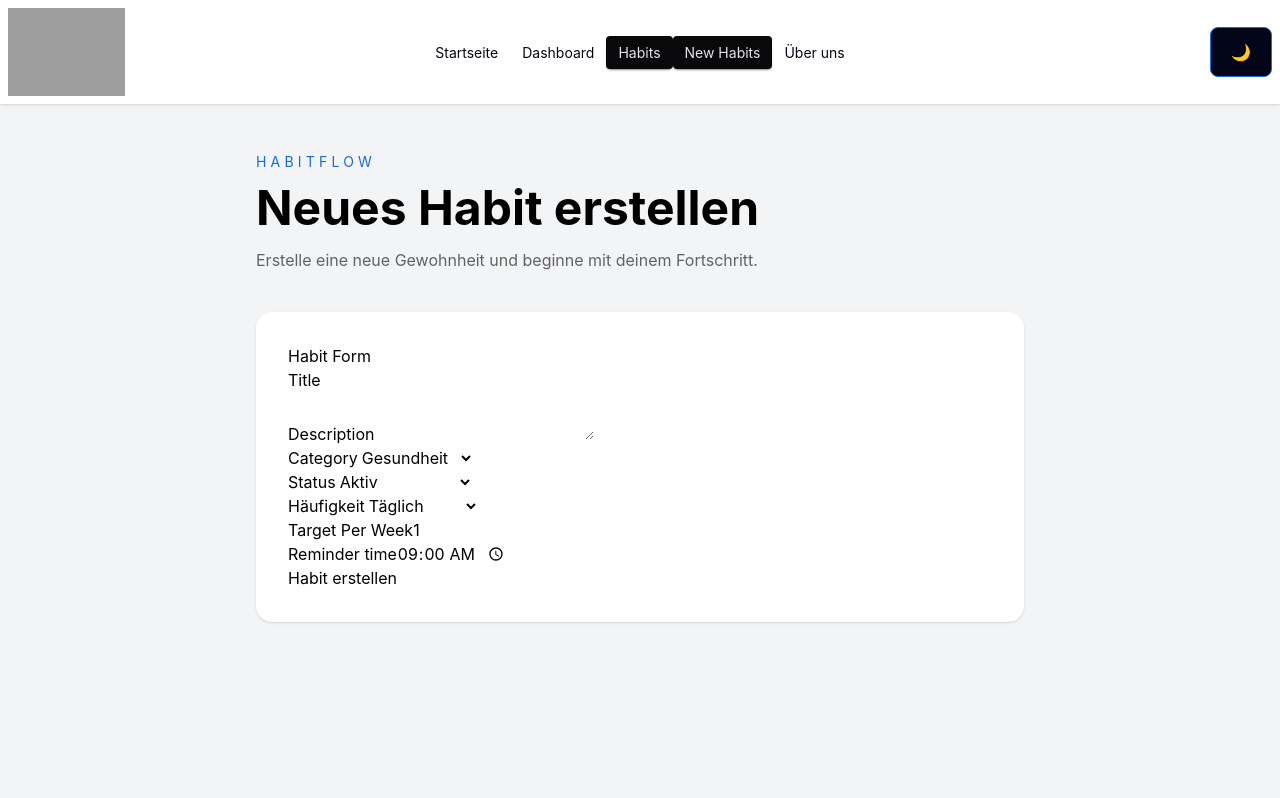
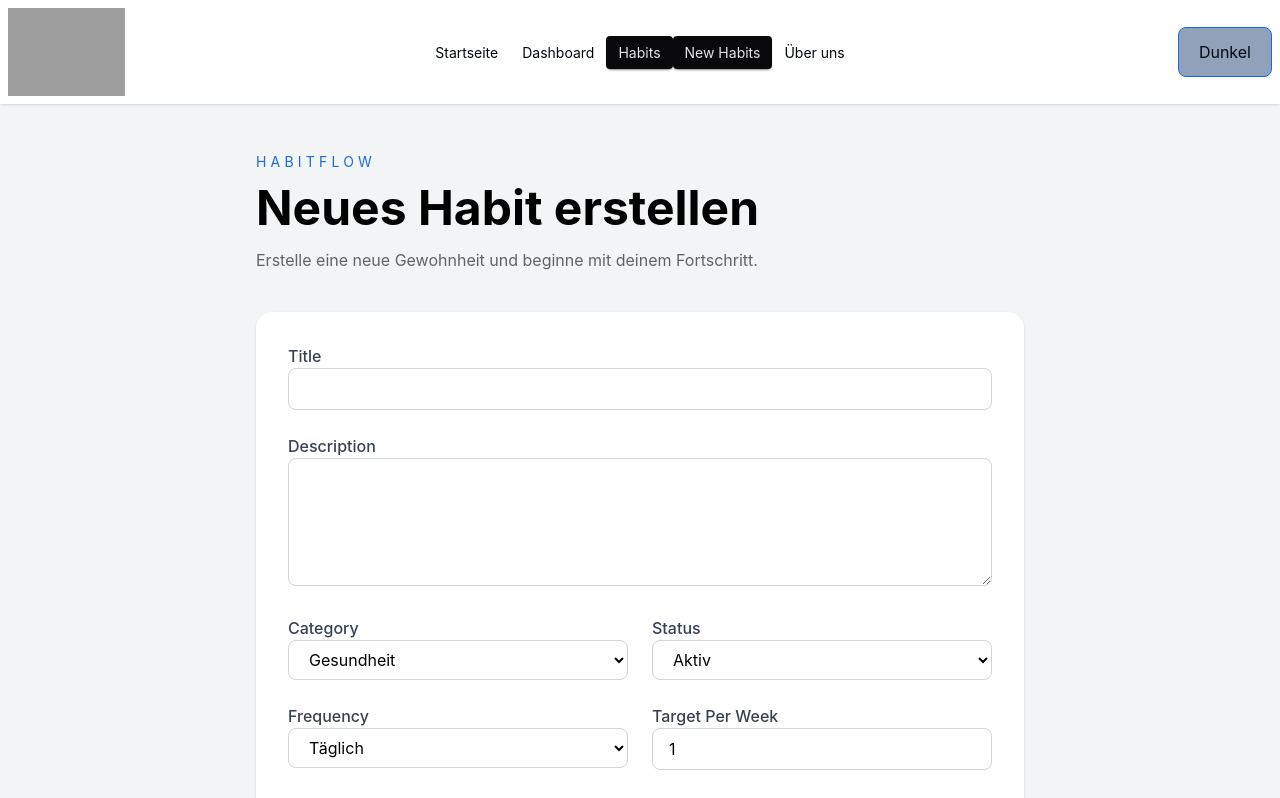
Before and after one commit to Neykeb/HabitTracker, a React (Vite) app: page /habits/new in a window 1280 px wide. Shown: the top 798 px of the page. Built offline with nearby package versions, Linux system fonts and the light colour scheme; grey boxes are pictures that could not be loaded.

Commit message:
Refactor Dashboard and Navigation components; remove FilterBar component and update styling for theme toggle button

```diff
--- a/src/components/Dashboard/Dashboard.tsx
+++ b/src/components/Dashboard/Dashboard.tsx
@@ -1,6 +1,6 @@
 import { useState } from "react";
 import type { HabitStatus } from "../../types/habit";
-import FilterBar from "../Filter/FilterBar";
+import FilterBar from "../filter/FilterBar";
 import SearchBar from "../Search/SearchBar";
 import { useTheme } from "../../context/ThemeContext";
 import { useHabits } from "../../hooks/useHabits";
@@ -58,10 +58,7 @@ export default function Dashboard() {
             HabitFlow
           </p>
 
-          {/* Theme Toggle Button - wechselt zwischen Hell und Dunkel */}
-          <button onClick={toggleTheme}>
-            {isDark ? "☀️ Heller Modus" : "🌙 Dunkler Modus"}
-          </button>
+
 
           <p className={isDark ? "mt-3 text-white/60" : "mt-3 text-black/60"}>
             Verwalte deine Gewohnheiten und verfolge deinen Fortschritt.
--- a/src/components/Filter/FilterBar.tsx
+++ /dev/null
@@ -1,41 +0,0 @@
-import type { HabitStatus } from "../../types/habit";
-
-type FilterBarProps = {
-  activeFilter: HabitStatus | "all";
-  onFilterChange: (filter: HabitStatus | "all") => void;
-};
-
-export default function FilterBar({ activeFilter, onFilterChange }: FilterBarProps) {
-  return (
-    <div>
-      {/* style ändert sich wenn der Button aktiv ist */}
-      <button
-        onClick={() => onFilterChange("all")}
-        style={{ fontWeight: activeFilter === "all" ? "bold" : "normal" }}
-      >
-        Alle
-      </button>
-
-      <button
-        onClick={() => onFilterChange("aktiv")}
-        style={{ fontWeight: activeFilter === "aktiv" ? "bold" : "normal" }}
-      >
-        Aktiv
-      </button>
-
-      <button
-        onClick={() => onFilterChange("pausiert")}
-        style={{ fontWeight: activeFilter === "pausiert" ? "bold" : "normal" }}
-      >
-        Pausiert
-      </button>
-
-      <button
-        onClick={() => onFilterChange("abgeschlossen")}
-        style={{ fontWeight: activeFilter === "abgeschlossen" ? "bold" : "normal" }}
-      >
-        Abgeschlossen
-      </button>
-    </div>
-  );
-}
--- /dev/null
+++ b/src/components/filter/FilterBar.tsx
@@ -0,0 +1,56 @@
+import type { HabitStatus } from "../../types/habit";
+
+type FilterBarProps = {
+  activeFilter: HabitStatus | "all";
+  onFilterChange: (filter: HabitStatus | "all") => void;
+};
+
+export default function FilterBar({ activeFilter, onFilterChange }: FilterBarProps) {
+  return (
+    <div className="flex flex-wrap gap-3 rounded-xl bg-base-200 p-3 shadow-sm text-white">
+      <button
+        onClick={() => onFilterChange("all")}
+        className={`rounded-lg px-4 py-2 transition-all duration-200 ${
+          activeFilter === "all"
+            ? "bg-[#1C6ADD] text-primary-content font-semibold shadow"
+            : "bg-base-100 hover:bg-base-300"
+        }`}
+      >
+        Alle
+      </button>
+
+      <button
+        onClick={() => onFilterChange("aktiv")}
+        className={`rounded-lg px-4 py-2 transition-all duration-200 ${
+          activeFilter === "aktiv"
+            ? "bg-[#1C6ADD] text-primary-content font-semibold shadow"
+            : "bg-base-100 hover:bg-base-300"
+        }`}
+      >
+        Aktiv
+      </button>
+
+      <button
+        onClick={() => onFilterChange("pausiert")}
+        className={`rounded-lg px-4 py-2 transition-all duration-200 ${
+          activeFilter === "pausiert"
+            ? "bg-[#1C6ADD] text-primary-content font-semibold shadow"
+            : "bg-base-100 hover:bg-base-300"
+        }`}
+      >
+        Pausiert
+      </button>
+
+      <button
+        onClick={() => onFilterChange("abgeschlossen")}
+        className={`rounded-lg px-4 py-2 transition-all duration-200 ${
+          activeFilter === "abgeschlossen"
+            ? "bg-[#1C6ADD] text-primary-content font-semibold shadow"
+            : "bg-base-100 hover:bg-base-300"
+        }`}
+      >
+        Abgeschlossen
+      </button>
+    </div>
+  );
+}
--- a/src/components/forms/HabitForm.tsx
+++ b/src/components/forms/HabitForm.tsx
@@ -49,11 +49,16 @@ export function HabitForm({
   }
 
 return (
-    <form onSubmit={handleSubmit}>
-      <h2>Habit Form</h2>
+  <form
+    onSubmit={handleSubmit}
+    className="mx-auto  space-y-6 "
+  >
+    {/* <h2 className="text-3xl font-bold text-[#1C6ADD]">Habit Form</h2> */}
 
-      <div>
-        <label htmlFor="title">Title</label>
+    <div className="space-y-2">
+      <label htmlFor="title" className="font-medium text-gray-700">
+        Title
+      </label>
       <input
         id="title"
         name="title"
@@ -65,12 +70,15 @@ export function HabitForm({
             title: event.target.value,
           }))
         }
+        className="w-full rounded-lg border border-gray-300 px-4 py-2 outline-none transition focus:border-[#1C6ADD] focus:ring-2 focus:ring-[#1C6ADD]/20"
       />
-        {errors.title && <p>{errors.title}</p>}
+      {errors.title && <p className="text-sm text-red-500">{errors.title}</p>}
     </div>
 
-      <div>
-        <label htmlFor="description">Description</label>
+    <div className="space-y-2">
+      <label htmlFor="description" className="font-medium text-gray-700">
+        Description
+      </label>
       <textarea
         id="description"
         name="description"
@@ -81,12 +89,18 @@ export function HabitForm({
             description: event.target.value,
           }))
         }
+        className="min-h-32 w-full rounded-lg border border-gray-300 px-4 py-2 outline-none transition focus:border-[#1C6ADD] focus:ring-2 focus:ring-[#1C6ADD]/20"
       />
-        {errors.description && <p>{errors.description}</p>}
+      {errors.description && (
+        <p className="text-sm text-red-500">{errors.description}</p>
+      )}
     </div>
 
-      <div>
-        <label htmlFor="category">Category</label>
+    <div className="grid gap-6 md:grid-cols-2">
+      <div className="space-y-2">
+        <label htmlFor="category" className="font-medium text-gray-700">
+          Category
+        </label>
         <select
           id="category"
           name="category"
@@ -97,6 +111,7 @@ export function HabitForm({
               category: event.target.value as HabitFormData["category"],
             }))
           }
+          className="w-full rounded-lg border border-gray-300 px-4 py-2 outline-none transition focus:border-[#1C6ADD] focus:ring-2 focus:ring-[#1C6ADD]/20"
         >
           <option value="Gesundheit">Gesundheit</option>
           <option value="Produktivität">Produktivität</option>
@@ -104,11 +119,15 @@ export function HabitForm({
           <option value="Lernen">Lernen</option>
           <option value="Soziales">Soziales</option>
         </select>
-        {errors.category && <p>{errors.category}</p>}
+        {errors.category && (
+          <p className="text-sm text-red-500">{errors.category}</p>
+        )}
       </div>
 
-      <div>
-        <label htmlFor="status">Status</label>
+      <div className="space-y-2">
+        <label htmlFor="status" className="font-medium text-gray-700">
+          Status
+        </label>
         <select
           id="status"
           name="status"
@@ -119,16 +138,21 @@ export function HabitForm({
               status: event.target.value as HabitFormData["status"],
             }))
           }
+          className="w-full rounded-lg border border-gray-300 px-4 py-2 outline-none transition focus:border-[#1C6ADD] focus:ring-2 focus:ring-[#1C6ADD]/20"
         >
           <option value="aktiv">Aktiv</option>
           <option value="pausiert">Pausiert</option>
           <option value="abgeschlossen">Abgeschlossen</option>
         </select>
-        {errors.status && <p>{errors.status}</p>}
+        {errors.status && (
+          <p className="text-sm text-red-500">{errors.status}</p>
+        )}
       </div>
 
-      <div>
-        <label htmlFor="frequency">Häufigkeit</label>
+      <div className="space-y-2">
+        <label htmlFor="frequency" className="font-medium text-gray-700">
+          Frequency
+        </label>
         <select
           id="frequency"
           name="frequency"
@@ -139,16 +163,21 @@ export function HabitForm({
               frequency: event.target.value as HabitFormData["frequency"],
             }))
           }
+          className="w-full rounded-lg border border-gray-300 px-4 py-2 outline-none transition focus:border-[#1C6ADD] focus:ring-2 focus:ring-[#1C6ADD]/20"
         >
           <option value="täglich">Täglich</option>
           <option value="wöchentlich">Wöchentlich</option>
           <option value="individuell">Individuell</option>
         </select>
-        {errors.frequency && <p>{errors.frequency}</p>}
+        {errors.frequency && (
+          <p className="text-sm text-red-500">{errors.frequency}</p>
+        )}
       </div>
 
-      <div>
-        <label htmlFor="targetPerWeek">Target Per Week</label>
+      <div className="space-y-2">
+        <label htmlFor="targetPerWeek" className="font-medium text-gray-700">
+          Target Per Week
+        </label>
         <input
           id="targetPerWeek"
           name="targetPerWeek"
@@ -162,12 +191,17 @@ export function HabitForm({
               targetPerWeek: Number(event.target.value),
             }))
           }
+          className="w-full rounded-lg border border-gray-300 px-4 py-2 outline-none transition focus:border-[#1C6ADD] focus:ring-2 focus:ring-[#1C6ADD]/20"
         />
-        {errors.targetPerWeek && <p>{errors.targetPerWeek}</p>}
+        {errors.targetPerWeek && (
+          <p className="text-sm text-red-500">{errors.targetPerWeek}</p>
+        )}
       </div>
 
-      <div>
-        <label htmlFor="reminderTime">Reminder time</label>
+      <div className="space-y-2 md:col-span-2">
+        <label htmlFor="reminderTime" className="font-medium text-gray-700">
+          Reminder Time
+        </label>
         <input
           id="reminderTime"
           name="reminderTime"
@@ -179,12 +213,20 @@ export function HabitForm({
               reminderTime: event.target.value,
             }))
           }
+          className="w-full rounded-lg border border-gray-300 px-4 py-2 outline-none transition focus:border-[#1C6ADD] focus:ring-2 focus:ring-[#1C6ADD]/20"
         />
-        {errors.reminderTime && <p>{errors.reminderTime}</p>}
+        {errors.reminderTime && (
+          <p className="text-sm text-red-500">{errors.reminderTime}</p>
+        )}
+      </div>
     </div>
 
-      <button type="submit" disabled={isSubmitting}>
-        {isSubmitting ? "saving..." : submitLabel}
+    <button
+      type="submit"
+      disabled={isSubmitting}
+      className="w-full rounded-lg bg-[#1C6ADD] px-6 py-3 font-semibold text-white transition hover:bg-[#1658B8] disabled:cursor-not-allowed disabled:opacity-60"
+    >
+      {isSubmitting ? "Saving..." : submitLabel}
     </button>
   </form>
 );
--- a/src/pages/navigation.tsx
+++ b/src/pages/navigation.tsx
@@ -81,9 +81,9 @@ export function Navigation() {
         <div className="navbar-end">
           <button
             onClick={toggleTheme}
-            className="rounded-lg bg-slate-950 border border-[#1C6ADD] px-5 py-3 transition hover:bg-[#1C6ADD] hover:text-white"
+            className="rounded-lg bg-slate-400 border border-[#1C6ADD] px-5 py-3 transition hover:bg-[#1C6ADD] hover:text-white"
           >
-            {isDark ? "☀️ " : "🌙 "}
+            {isDark ? "Hell " : "Dunkel"}
           </button>
         </div>
       </div>
--- a/src/routes/habits/index.tsx
+++ b/src/routes/habits/index.tsx
@@ -5,5 +5,5 @@ export const Route = createFileRoute('/habits/')({
 })
 
 function RouteComponent() {
-  return <div>Hello "/habits/"!</div>
+  return <div>Hier findest du die neu erstellten Habits. </div>
 }
```
Lines whose indentation alone changed are shown as unchanged.
